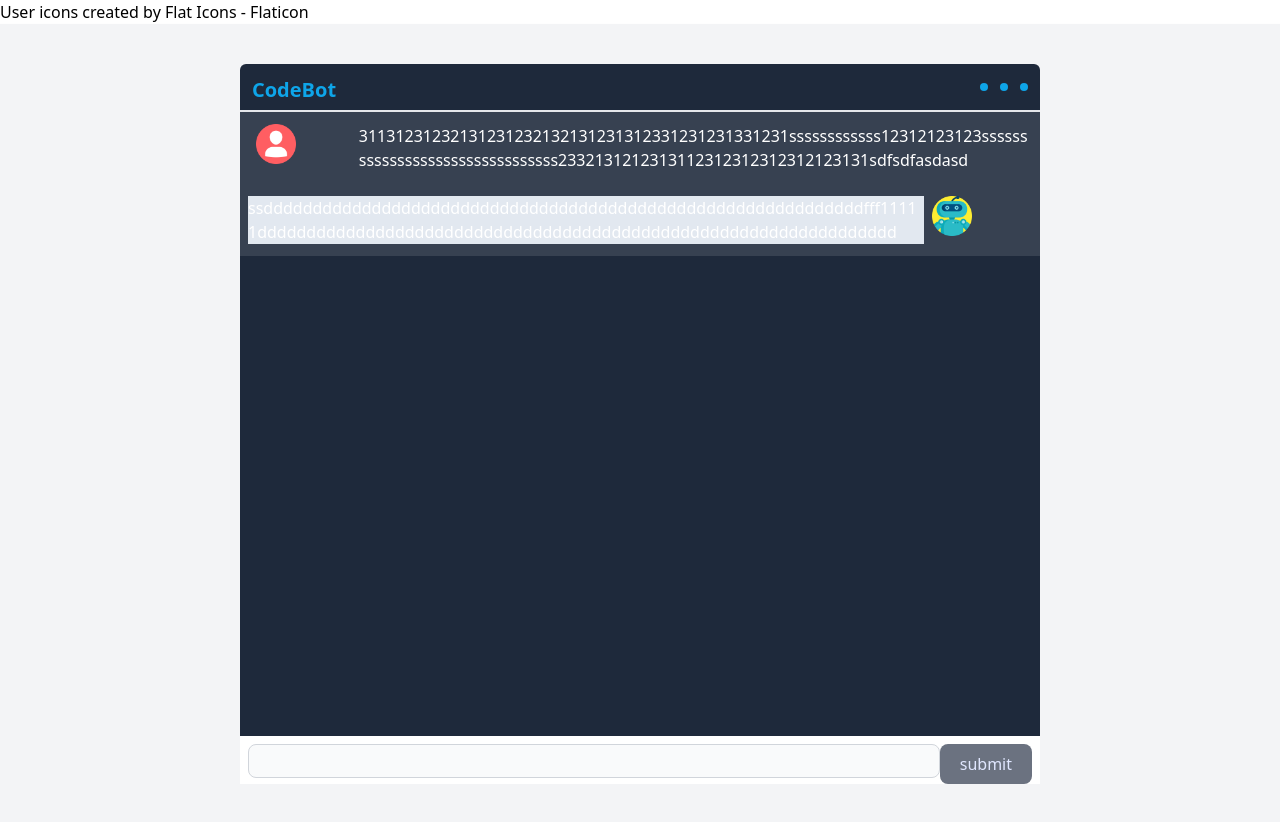
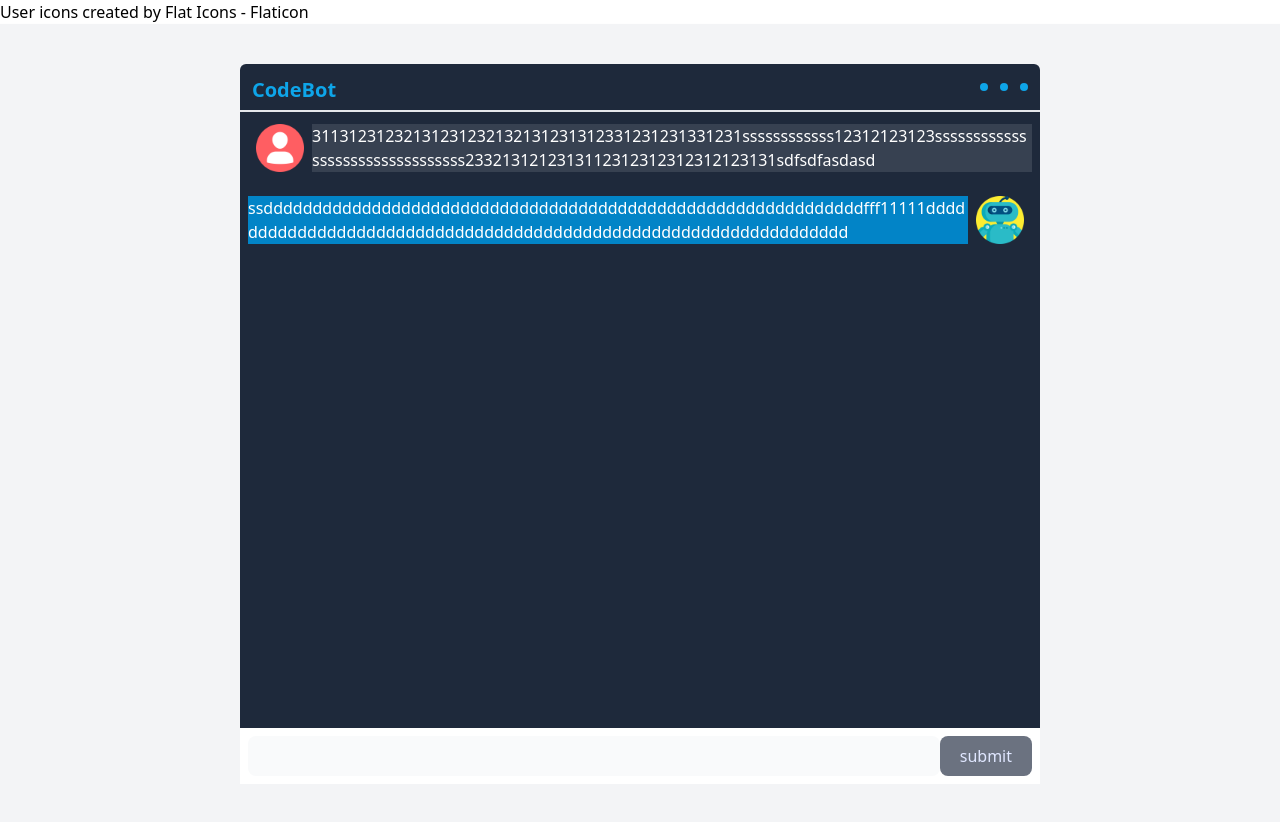
Before and after one commit to heywon0909/code-bot-ui, a Vue app: page / in a window 1280 px wide. Built offline with nearby package versions, Linux system fonts and the light colour scheme.

Commit message:
chat ui css 수정 및 컴포넌트 분리

```diff
--- a/src/App.vue
+++ b/src/App.vue
@@ -2,52 +2,16 @@
   <div
     class="flex flex-col items-center justify-center w-screen h-screen bg-gray-100 text-gray-800 p-10 drop-shadow-sm"
   >
-    <div class="bg-slate-800 w-2/3 rounded-md h-screen flex flex-col">
-      <div class="text-sky-500 text-xl font-semibold w-full p-3 h-12 border-b-2 flex">
-        <p class="grow w-5/6 items-center">
-          CodeBot
-        </p>
-        <div class="float-left grow-0 justify-center items-center flex space-x-3">
-          <div class="w-2 h-2 bg-sky-500 rounded-full"></div>
-          <div class="w-2 h-2 bg-sky-500 rounded-full"></div>
-          <div class="w-2 h-2 bg-sky-500 rounded-full"></div>
-        </div>
-      </div>
-      <div class="grow">
-      <div class="flex w-full text-white px-2 py-3  bg-gray-700 h-max">
-        <div class="flex-auto w-1/4 px-2">
-          <img src="./assets/image/profile.png" class="w-10" />
-        </div>
-        <div class="grow-1 break-all">
-         31131231232131231232132131231312331231231331231ssssssssssss12312123123ssssssssssssssssssssssssssssssss2332131212313112312312312312123131sdfsdfasdasd
-        </div>
-      </div>
-      <div class="flex w-full h-auto text-white px-2 py-3 bg-gray-700 h-max">
-        <div class="grow-1 break-all bg-slate-200">
-         ssdddddddddddddddddddddddddddddddddddddddddddddddddddddddddddddfff11111ddddddddddddddddddddddddddddddddddddddddddddddddddddddddddddddddd
-        </div>
-         <div class="flex-auto w-1/4 px-2">
-          <img src="./assets/image/robot.png" class="w-10" />
-        </div>
-      </div>
-      </div>
-      <div class="flex bg-white w-full h-12 grow-0 p-2">
-        <div class="flex grow">
-          <label for="prompt"></label>
-          <input type="text" id="prompt" class="block w-full p-4 text-gray-900 border border-gray-300 rounded-lg bg-gray-50 sm:text-md focus:border-blue-500 dark:bg-gray-700 dark:border-gray-600 dark:placeholder-gray-400 dark:text-white dark:focus:ring-blue-500 dark:focus:border-blue-500 outline-none"/>
-        </div>
-        <div class="flex float-left grow-0">
-        <button class="h-10 px-5 text-indigo-100 transition-colors duration-150 bg-gray-500 rounded-lg focus:shadow-outline hover:bg-indigo-800">submit</button>
-        </div>
-      </div>
-    </div>
+  <chat-frame/>
   </div>
 </template>
 
 <script>
+import ChatFrame from './components/ChatFrame.vue';
+
 export default {
   name: "App",
-  components: {},
+  components: {ChatFrame},
 };
 </script>
 
--- /dev/null
+++ b/src/components/ChatContent.vue
@@ -0,0 +1,30 @@
+<template>
+    <div class="grow ">
+      <div class="flex w-full text-white px-2 py-3 h-max">
+        <div class="shrink-0 px-2">
+          <img src="../assets/image/profile.png" class="w-12" />
+        </div>
+        <div class="grow-1 break-all bg-gray-700 font-medium">
+         31131231232131231232132131231312331231231331231ssssssssssss12312123123ssssssssssssssssssssssssssssssss2332131212313112312312312312123131sdfsdfasdasd
+        </div>
+      </div>
+      <div class="flex w-full h-auto text-white px-2 py-3 h-max">
+        <div class="grow-1 break-all bg-sky-600 font-medium">
+         ssdddddddddddddddddddddddddddddddddddddddddddddddddddddddddddddfff11111ddddddddddddddddddddddddddddddddddddddddddddddddddddddddddddddddd
+        </div>
+         <div class="shrink-0 px-2">
+          <img src="../assets/image/robot.png" class="w-12" />
+        </div>
+      </div>
+    </div>
+</template>
+
+<script>
+export default {
+
+}
+</script>
+
+<style>
+
+</style>
--- a/src/components/ChatFrame.vue
+++ b/src/components/ChatFrame.vue
@@ -1,11 +1,28 @@
 <template>
-  <div class="bg-white m-auto w-1/6">
-
-  </div>
+  <div class="bg-slate-800 w-2/3 rounded-md h-screen flex flex-col">
+      <!--header-->
+      <div class="text-sky-500 text-xl font-semibold w-full p-3 h-12 border-b-2 flex">
+        <p class="grow w-5/6 items-center">
+          CodeBot
+        </p>
+        <div class="float-left grow-0 justify-center items-center flex space-x-3">
+          <div class="w-2 h-2 bg-sky-500 rounded-full"></div>
+          <div class="w-2 h-2 bg-sky-500 rounded-full"></div>
+          <div class="w-2 h-2 bg-sky-500 rounded-full"></div>
+        </div>
+      </div>
+      <!--chat-->
+      <chat-content/>
+      <!--input-->
+      <chat-input/>
+    </div>
 </template>
 
 <script>
+import ChatContent from './ChatContent.vue'
+import ChatInput from './ChatInput.vue'
 export default {
+  components: { ChatContent, ChatInput },
 
 }
 </script>
--- /dev/null
+++ b/src/components/ChatInput.vue
@@ -0,0 +1,34 @@
+<template>
+  <div class="flex bg-white w-full h-14 grow-0 p-2">
+        <div class="flex grow">
+          <label for="prompt"></label>
+          <input type="text" id="prompt"  v-model="searchText" class="block w-full p-4 text-gray-900 rounded-lg bg-gray-50 sm:text-md  dark:text-white dark:focus:ring-blue-500 dark:focus:border-blue-500 outline-none"/>
+        </div>
+        <div class="flex float-left grow-0">
+        <button class="h-10 px-5 text-indigo-100 transition-colors duration-150 bg-gray-500 rounded-lg focus:shadow-outline hover:bg-indigo-800" @click="searchResult">submit</button>
+        </div>
+    </div>
+</template>
+
+<script>
+import { reactive } from "vue";
+export default {
+    setup() {
+        let searchText = reactive("");
+        const setSearchText = (e) => {
+            console.log('e', e.target.value);
+            searchText = e.target.value;
+        }
+        const searchResult = () => {
+            console.log('결과', searchText)
+            searchText = ""
+        }
+        return {searchText,setSearchText,searchResult}
+    }
+
+}
+</script>
+
+<style>
+
+</style>
```
